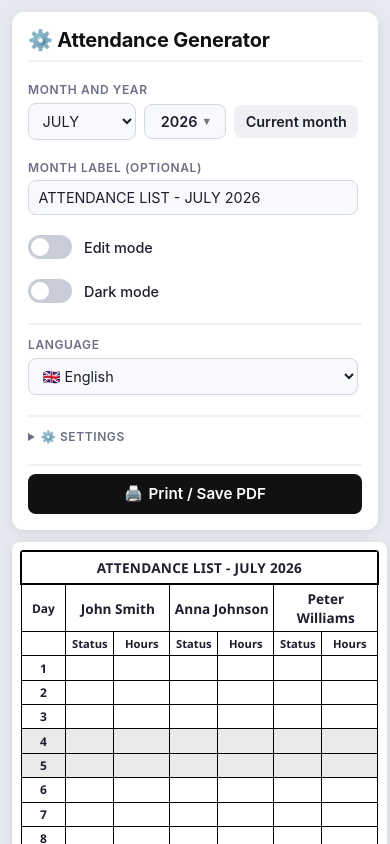
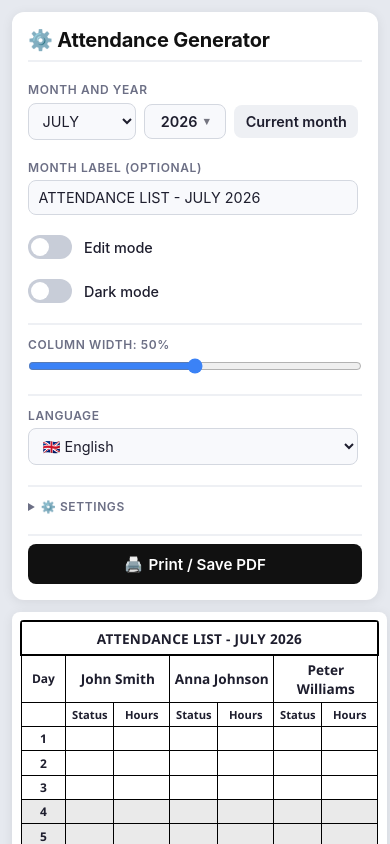
Before and after one commit to Shurielx/TimeSheetLite, a plain HTML site: page index.html in a window 390 px wide. Both pictures are taken after a click on the button "Current month". Shown: the top 844 px of the page. Drawn offline with Linux system fonts and the light colour scheme; no server answers.

Commit message:
Fix column width slider with direct JS cell styling
Replace broken CSS custom properties approach with direct
querySelectorAll + style.width on all .cell-status and
.cell-hours cells. Slider now works in real-time via input
event without full re-render.

- Remove --col-status-pct / --col-hours-pct CSS variables
- Remove table-layout: fixed (use auto instead)
- Move slider outside edit-controls so it's always visible
- Add applyColumnWidths() using querySelectorAll + forEach
- Slider input calls applyColumnWidths() directly (live)
- Slider change saves state once (on release)
- Also fix editMode persistence in save/load/export/import

```diff
--- a/index.html
+++ b/index.html
@@ -40,8 +40,6 @@ html { font-size: 16px; }
   --shadow-panel: 0 2px 12px rgba(0,0,0,0.08);
   --shadow-popup: 0 4px 16px rgba(0,0,0,0.12);
   --slider-bg: #c8cdd8;
-  --col-status-pct: 50;
-  --col-hours-pct: 50;
 }
 
 html.dark-mode {
@@ -473,6 +471,7 @@ table {
   border-collapse: collapse;
   font-size: 0.8rem;
   font-family: "Segoe UI", Roboto, Arial, sans-serif;
+  table-layout: auto;
 }
 
 /* Main header */
@@ -558,6 +557,8 @@ tbody td.cell-hours { min-width: 3.5rem; }
 .edit-mode tbody td:first-child span[contenteditable] {
   cursor: text;
 }
+
+
 
 /* Dev settings */
 .dev-settings {
@@ -641,6 +642,18 @@ tbody td.cell-hours { min-width: 3.5rem; }
         <button class="btn btn-primary" id="add-employee-btn">➕ <span data-i18n="add">Add</span></button>
         <button class="btn btn-danger" id="remove-employee-btn" disabled>✕ <span data-i18n="remove">Remove</span></button>
       </div>
+      <div class="control-group" style="border-top:2px solid var(--border-light);padding-top:0.75rem;margin-top:0.5rem;">
+        <label style="font-size:0.75rem;font-weight:600;text-transform:uppercase;letter-spacing:0.05em;color:var(--text-label);">Column headers</label>
+        <div class="control-row">
+          <input type="text" id="col-status-name" placeholder="Stan" style="flex:1;padding:0.5rem 0.6rem;border:1.5px solid var(--border-default);border-radius:8px;font-size:0.85rem;font-family:inherit;background:var(--bg-input);color:var(--text-primary);outline:none;">
+          <input type="text" id="col-hours-name" placeholder="Godziny" style="flex:1;padding:0.5rem 0.6rem;border:1.5px solid var(--border-default);border-radius:8px;font-size:0.85rem;font-family:inherit;background:var(--bg-input);color:var(--text-primary);outline:none;">
+        </div>
+      </div>
+    </div>
+
+    <div class="control-group" style="border-top:2px solid var(--border-light);padding-top:0.75rem;">
+      <label style="font-size:0.75rem;font-weight:600;text-transform:uppercase;letter-spacing:0.05em;color:var(--text-label);">Column width: <span id="col-width-label">50%</span></label>
+      <input type="range" id="col-width-slider" min="20" max="80" value="50" style="width:100%;accent-color:#3b82f6;">
     </div>
 
     <!-- Language toggle -->
@@ -675,17 +688,6 @@ tbody td.cell-hours { min-width: 3.5rem; }
             <select id="holiday-country" style="flex:1;padding:0.5rem 0.6rem;border:1.5px solid var(--border-default);border-radius:8px;font-size:0.9rem;font-family:inherit;background:var(--bg-input);color:var(--text-primary);outline:none;">
             </select>
           </div>
-        </div>
-        <div class="control-group" style="border-top:2px solid var(--border-light);padding-top:0.75rem;margin-top:0.5rem;">
-          <label style="font-size:0.75rem;font-weight:600;text-transform:uppercase;letter-spacing:0.05em;color:var(--text-label);">Column headers</label>
-          <div class="control-row">
-            <input type="text" id="col-status-name" placeholder="Stan" style="flex:1;padding:0.5rem 0.6rem;border:1.5px solid var(--border-default);border-radius:8px;font-size:0.85rem;font-family:inherit;background:var(--bg-input);color:var(--text-primary);outline:none;">
-            <input type="text" id="col-hours-name" placeholder="Godziny" style="flex:1;padding:0.5rem 0.6rem;border:1.5px solid var(--border-default);border-radius:8px;font-size:0.85rem;font-family:inherit;background:var(--bg-input);color:var(--text-primary);outline:none;">
-          </div>
-        </div>
-        <div class="control-group" style="padding-top:0.5rem;">
-          <label style="font-size:0.75rem;font-weight:600;text-transform:uppercase;letter-spacing:0.05em;color:var(--text-label);">Column width: <span id="col-width-label">50%</span></label>
-          <input type="range" id="col-width-slider" min="20" max="80" value="50" style="width:100%;accent-color:#3b82f6;">
         </div>
         <div class="control-group" style="border-top:2px solid var(--border-light);padding-top:0.75rem;margin-top:0.5rem;">
           <label style="font-size:0.75rem;font-weight:600;text-transform:uppercase;letter-spacing:0.05em;color:var(--text-label);" data-i18n="backup">Backup</label>
@@ -1046,11 +1048,9 @@ tbody td.cell-hours { min-width: 3.5rem; }
     headerHTML += '<th class="corner-cell"></th>';
     const statusLabel = state.colStatusName.trim() || t.status;
     const hoursLabel = state.colHoursName.trim() || t.hours;
-    const statusW = state.colWidthPct;
-    const hoursW = 100 - state.colWidthPct;
     employees.forEach(() => {
-      headerHTML += `<th class="sub-header" style="width:${statusW}%">${statusLabel}</th>`;
-      headerHTML += `<th class="sub-header" style="width:${hoursW}%">${hoursLabel}</th>`;
+      headerHTML += `<th class="sub-header cell-status">${statusLabel}</th>`;
+      headerHTML += `<th class="sub-header cell-hours">${hoursLabel}</th>`;
     });
     headerHTML += '</tr>';
 
@@ -1075,18 +1075,16 @@ tbody td.cell-hours { min-width: 3.5rem; }
       employees.forEach((emp, idx) => {
         const dataKey = `${key}:${idx}`;
         const cellData = state.data[dataKey] || {};
-        bodyHTML += `<td class="cell-status" data-empidx="${idx}" contenteditable="${state.editMode}" style="width:${statusW}%">${cellData.status || ''}</td>`;
-        bodyHTML += `<td class="cell-hours" data-empidx="${idx}" contenteditable="${state.editMode}" style="width:${hoursW}%">${cellData.hours || ''}</td>`;
+        bodyHTML += `<td class="cell-status" data-empidx="${idx}" contenteditable="${state.editMode}">${cellData.status || ''}</td>`;
+        bodyHTML += `<td class="cell-hours" data-empidx="${idx}" contenteditable="${state.editMode}">${cellData.hours || ''}</td>`;
       });
       bodyHTML += '</tr>';
     }
 
     tableBody.innerHTML = bodyHTML;
 
-    // Apply column width CSS variables
-    const pct = state.colWidthPct;
-    document.documentElement.style.setProperty('--col-status-pct', pct);
-    document.documentElement.style.setProperty('--col-hours-pct', 100 - pct);
+    // Apply column widths directly on cells
+    applyColumnWidths();
 
     // Toggle edit mode class on table
     table.classList.toggle('edit-mode', state.editMode);
@@ -1098,6 +1096,16 @@ tbody td.cell-hours { min-width: 3.5rem; }
 
     updateEmployeeListUI();
     updateRemoveButton();
+  }
+
+  // ===== COLUMN WIDTH (direct, per-cell style) =====
+  function applyColumnWidths() {
+    const pct = state.colWidthPct;
+    const hoursPct = 100 - pct;
+    document.querySelectorAll('#attendance-table th.cell-status, #attendance-table td.cell-status')
+      .forEach(el => { el.style.width = pct + '%'; });
+    document.querySelectorAll('#attendance-table th.cell-hours, #attendance-table td.cell-hours')
+      .forEach(el => { el.style.width = hoursPct + '%'; });
   }
 
   // ===== BIND DAY TOGGLES =====
@@ -1365,6 +1373,7 @@ tbody td.cell-hours { min-width: 3.5rem; }
         year: state.year,
         monthLabel: state.monthLabel,
         employees: state.employees,
+        editMode: state.editMode,
         darkMode: state.darkMode,
         darkSheet: state.darkSheet,
         specialDays: [...state.specialDays],
@@ -1392,6 +1401,7 @@ tbody td.cell-hours { min-width: 3.5rem; }
       state.year = data.year ?? state.year;
       state.monthLabel = data.monthLabel || '';
       if (data.employees) state.employees = data.employees;
+      state.editMode = !!data.editMode;
       state.darkMode = !!data.darkMode;
       state.darkSheet = !!data.darkSheet;
       if (data.specialDays) state.specialDays = new Set(data.specialDays);
@@ -1419,6 +1429,7 @@ tbody td.cell-hours { min-width: 3.5rem; }
         year: state.year,
         monthLabel: state.monthLabel,
         employees: state.employees,
+        editMode: state.editMode,
         darkMode: state.darkMode,
         darkSheet: state.darkSheet,
         specialDays: [...state.specialDays],
@@ -1451,6 +1462,7 @@ tbody td.cell-hours { min-width: 3.5rem; }
         if (s.year !== undefined) state.year = s.year;
         if (s.monthLabel !== undefined) state.monthLabel = s.monthLabel;
         if (s.employees) state.employees = s.employees;
+        if (s.editMode !== undefined) state.editMode = !!s.editMode;
         if (s.darkMode !== undefined) state.darkMode = !!s.darkMode;
         if (s.darkSheet !== undefined) state.darkSheet = !!s.darkSheet;
         if (s.specialDays) state.specialDays = new Set(s.specialDays);
@@ -1505,7 +1517,7 @@ tbody td.cell-hours { min-width: 3.5rem; }
     darkToggle.checked = state.darkMode;
     darkSheetToggle.checked = state.darkSheet;
 
-    // Column header inputs
+    // Column header inputs (always set, even if hidden)
     colStatusNameInput.value = state.colStatusName;
     colHoursNameInput.value = state.colHoursName;
     colWidthSlider.value = state.colWidthPct;
@@ -1627,11 +1639,13 @@ tbody td.cell-hours { min-width: 3.5rem; }
       saveState();
     });
 
-    // Column width slider
+    // Column width slider — real-time without full re-render
     colWidthSlider.addEventListener('input', () => {
       state.colWidthPct = parseInt(colWidthSlider.value, 10);
       colWidthLabel.textContent = state.colWidthPct + '%';
-      render();
+      applyColumnWidths();
+    });
+    colWidthSlider.addEventListener('change', () => {
       saveState();
     });
 
@@ -1654,8 +1668,12 @@ tbody td.cell-hours { min-width: 3.5rem; }
     render();
 
     // If edit mode is on at start
+    editToggle.checked = state.editMode;
     if (state.editMode) {
+      editControls.style.display = 'block';
       startEditObserver();
+    } else {
+      editControls.style.display = 'none';
     }
 
     // Override edit toggle to also manage observer and saving
```
